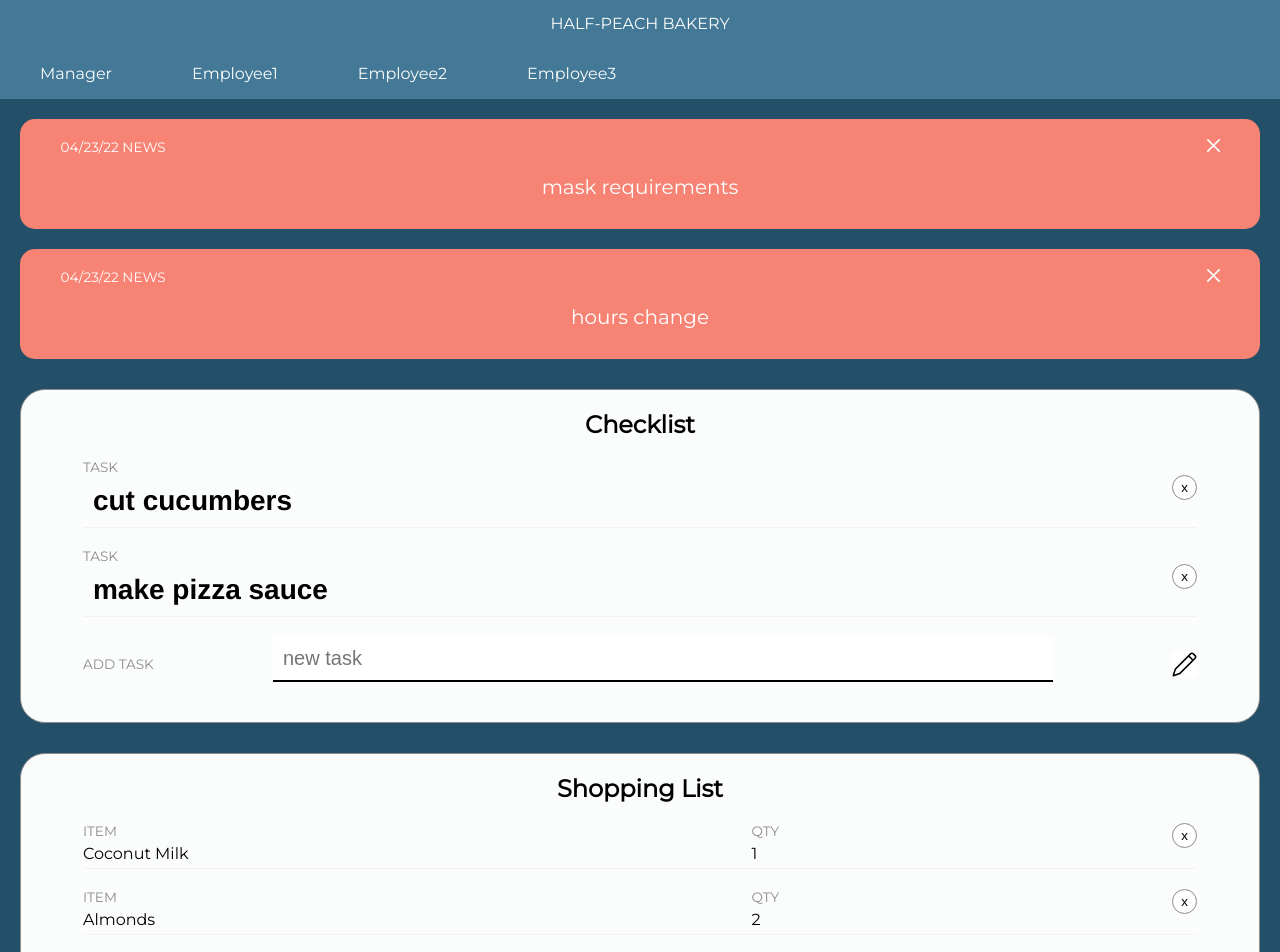
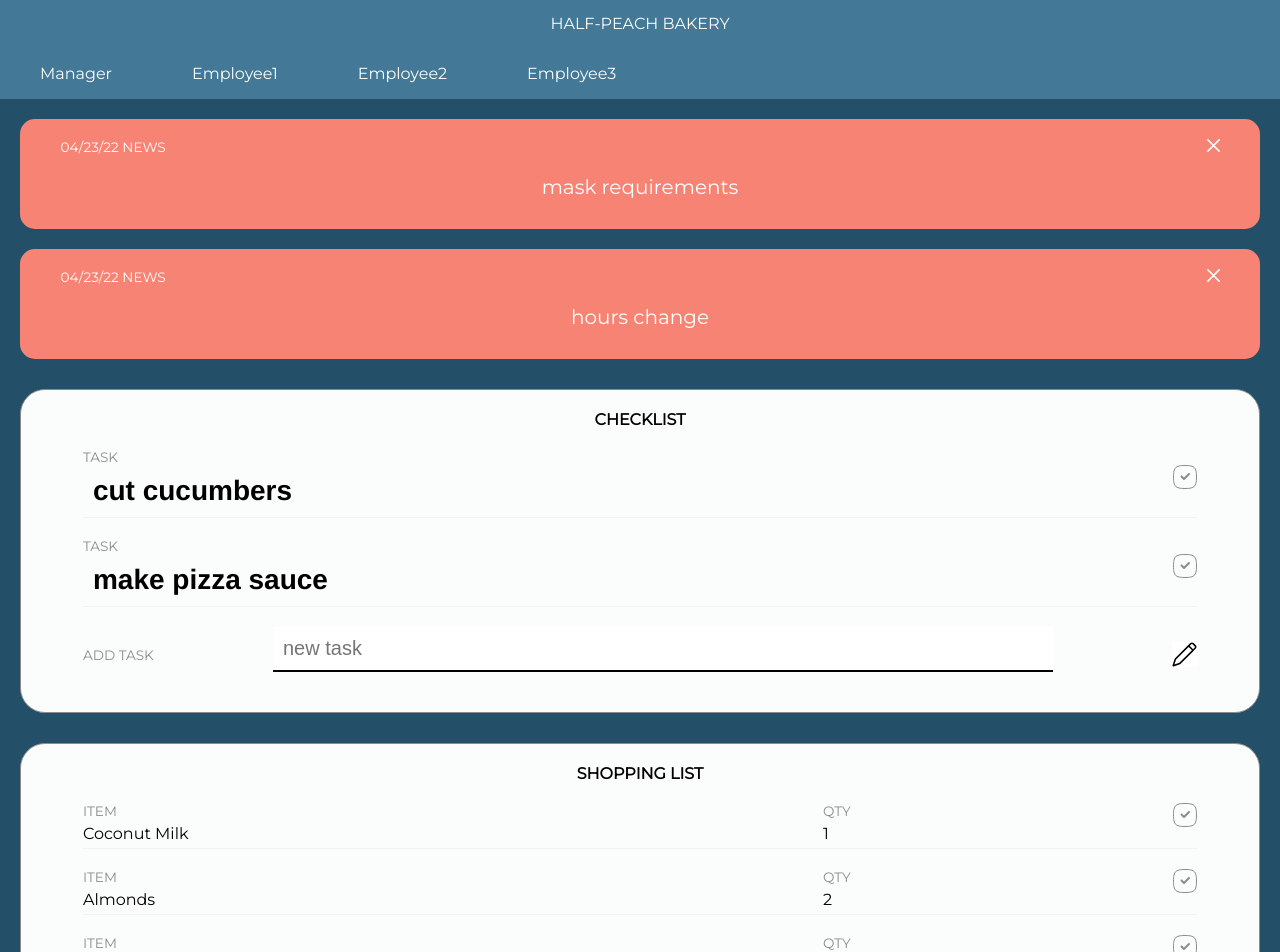
Before and after one commit to tinaxgao/planner, a React (Create React App) app: page / in a window 1280 px wide. Shown: the top 952 px of the page. Built offline with nearby package versions, Linux system fonts and the light colour scheme.

Commit message:
styling - updated checked icon on all comps

```diff
--- a/src/App.css
+++ b/src/App.css
@@ -83,4 +83,16 @@ input[type="text"]:focus {
   border: none;
   cursor: pointer;
 }
+
+/* task completed button */
+.btn-checked {
+  height:24px;
+  width: 24px;
+  background-image: url(icons/Checked-Box.svg);
+  background-size: cover;
+  background-repeat: no-repeat;
+  background-position: center;
+  border: none;
+  cursor: pointer;
+}
 /* ---- end shared form stuff */
--- a/src/components/checklist/Checklist.css
+++ b/src/components/checklist/Checklist.css
@@ -13,17 +13,6 @@
   text-align: left;
 }
 
-/* task completed button */
-.task button {
-  margin-left: auto;
-  height: 25px;
-  width: 25px;
-  border: 1px solid #8c8c8c;
-  border-radius: 50%;
-  background-color: #fff;
-  cursor: pointer;
-}
-
 #newTask {
   width: 70%;
 }
--- a/src/components/checklist/Checklist.js
+++ b/src/components/checklist/Checklist.js
@@ -12,7 +12,7 @@ const Checklist = () => {
     <div key={a.id} className="task">
       <label className="toplabel">Task</label>
       <h3>{a.content}</h3>
-      <button onClick={() => dispatch(removeTask(a))}>x</button>
+      <div className="btn-checked" onClick={() => dispatch(removeTask(a))} />
     </div>
   ));
 
--- a/src/components/shoppinglist/ShoppingList.css
+++ b/src/components/shoppinglist/ShoppingList.css
@@ -14,16 +14,6 @@
     padding-bottom: 5px;
 }
 
-.items button {
-    margin-left: auto;
-    height: 25px;
-    width: 25px;
-    border: 1px solid #8c8c8c;
-    border-radius: 50%;
-    background-color: #fff;
-    cursor: pointer;
-}
-
 #col1 {
     width: 60%;
 }
--- a/src/components/shoppinglist/ShoppingList.js
+++ b/src/components/shoppinglist/ShoppingList.js
@@ -18,7 +18,7 @@ const Checklist = () => {
         <div className="toplabel">Qty</div>
         {a.quantity}
       </div>
-      <button onClick={() => dispatch(removeItem(a))}>x</button>
+      <div className="btn-checked" onClick={() => dispatch(removeItem(a))} />
     </div>
   ));
 
--- a/src/index.css
+++ b/src/index.css
@@ -29,6 +29,12 @@ h1 {
   color: #fbfdfc;
 }
 
+h2 {
+  text-transform: uppercase;
+  font-size: 1rem;
+  margin: 20px 0 20px;
+}
+
 h3 {
   font-family: "Helvetica Neue", "Roboto", -apple-system, BlinkMacSystemFont,
     "Segoe UI", "Oxygen", "Ubuntu", "Cantarell", "Fira Sans", "Droid Sans",
```
Also changed, not shown: src/icons/Cart-2.svg (renamed from src/icons/Cart 2.svg), src/icons/Checked-Box.svg (renamed from src/icons/Checked Box.svg).
